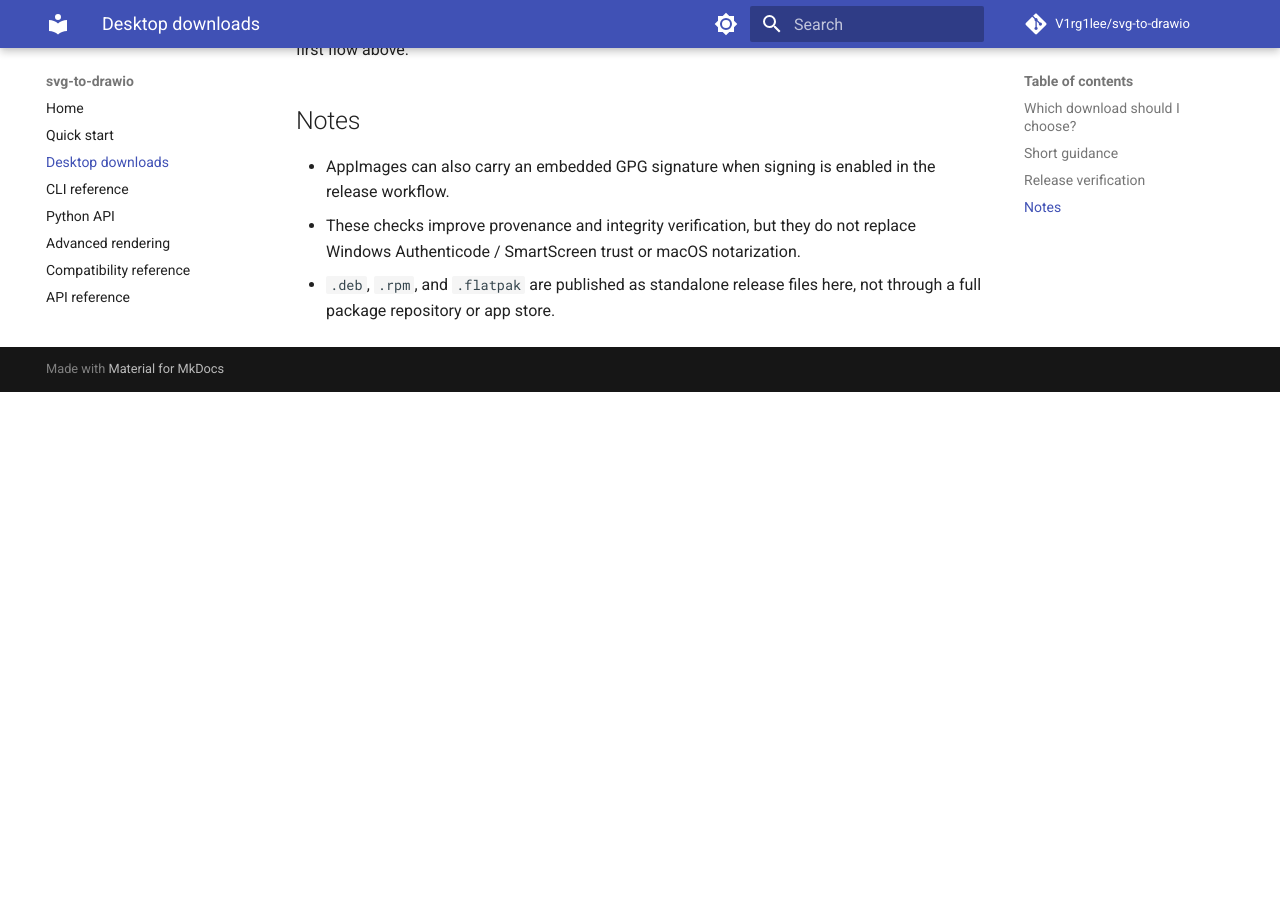
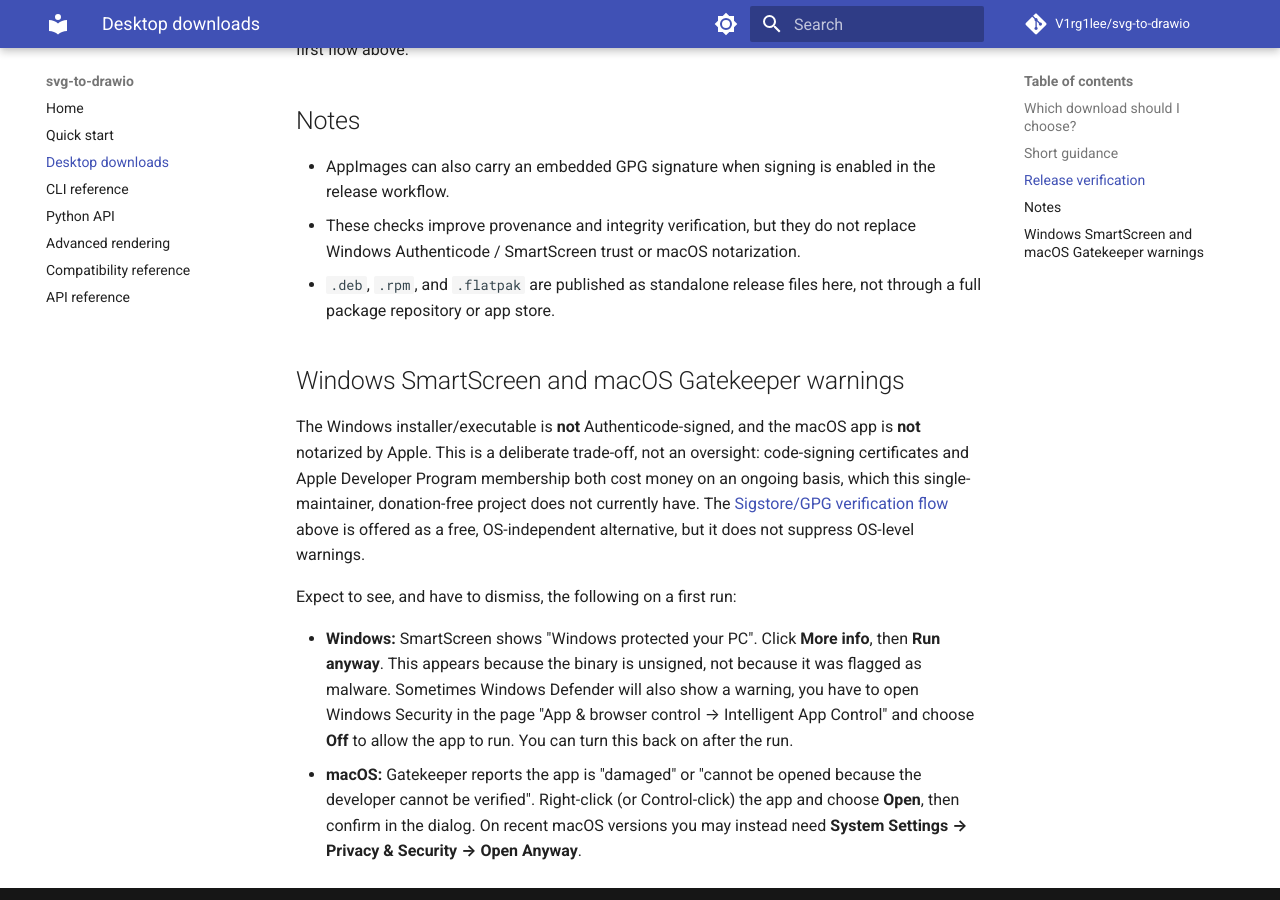
Before and after one commit to V1rg1lee/svg-to-drawio, an MkDocs documentation site: the page built from docs/release-downloads.md, in a window 1280 px wide and 900 px high, scrolled down 2167 px. Built offline with MkDocs 1.6.1 and Material for MkDocs 9.7.7, drawn with Linux system fonts in a browser that asks for light colours; comment, search, counter and statistics services are not loaded; before the commit the page ends 2559 px from its top, so only the background shows below that.

Commit message:
feat(ci): add desktop change detection to CI workflow
docs: update release notes for Windows SmartScreen and macOS Gatekeeper warnings

deps: pin mypy and ruff versions in development requirements

deps: specify version ranges for desktop requirements

```diff
--- a/docs/release-downloads.md
+++ b/docs/release-downloads.md
@@ -66,3 +66,12 @@
 - AppImages can also carry an embedded GPG signature when signing is enabled in the release workflow.
 - These checks improve provenance and integrity verification, but they do not replace Windows Authenticode / SmartScreen trust or macOS notarization.
 - `.deb`, `.rpm`, and `.flatpak` are published as standalone release files here, not through a full package repository or app store.
+
+## Windows SmartScreen and macOS Gatekeeper warnings
+
+The Windows installer/executable is **not** Authenticode-signed, and the macOS app is **not** notarized by Apple. This is a deliberate trade-off, not an oversight: code-signing certificates and Apple Developer Program membership both cost money on an ongoing basis, which this single-maintainer, donation-free project does not currently have. The [Sigstore/GPG verification flow](#release-verification) above is offered as a free, OS-independent alternative, but it does not suppress OS-level warnings.
+
+Expect to see, and have to dismiss, the following on a first run:
+
+- **Windows:** SmartScreen shows "Windows protected your PC". Click **More info**, then **Run anyway**. This appears because the binary is unsigned, not because it was flagged as malware. Sometimes Windows Defender will also show a warning, you have to open Windows Security in the page "App & browser control → Intelligent App Control" and choose **Off** to allow the app to run. You can turn this back on after the run.
+- **macOS:** Gatekeeper reports the app is "damaged" or "cannot be opened because the developer cannot be verified". Right-click (or Control-click) the app and choose **Open**, then confirm in the dialog. On recent macOS versions you may instead need **System Settings → Privacy & Security → Open Anyway**.
--- a/pyproject.toml
+++ b/pyproject.toml
@@ -45,9 +45,9 @@
 dev = [
   "build>=1.2",
   "hatchling>=1.27",
-  "mypy>=1.18",
+  "mypy==2.1.0",
   "pre-commit>=4.0",
-  "ruff>=0.12",
+  "ruff==0.15.17",
   "twine>=6.1",
 ]
 docs = [
--- a/requirements-desktop.txt
+++ b/requirements-desktop.txt
@@ -1,3 +1,3 @@
-Pillow>=10.0
-PySide6>=6.11.1
-PyInstaller>=6.21.0
+Pillow>=10.0,<12.0
+PySide6>=6.11.1,<7.0
+PyInstaller>=6.21.0,<7.0
--- a/requirements-dev.txt
+++ b/requirements-dev.txt
@@ -1,6 +1,8 @@
 build>=1.2
 hatchling>=1.27
-mypy>=1.18
+# mypy and ruff are pinned exactly to match .pre-commit-config.yaml's additional_dependencies,
+# so a manual `mypy`/`ruff` invocation matches what pre-commit runs.
+mypy==2.1.0
 pre-commit>=4.0
-ruff>=0.12
+ruff==0.15.17
 twine>=6.1
```
Also changed, not shown: 1 other file.
